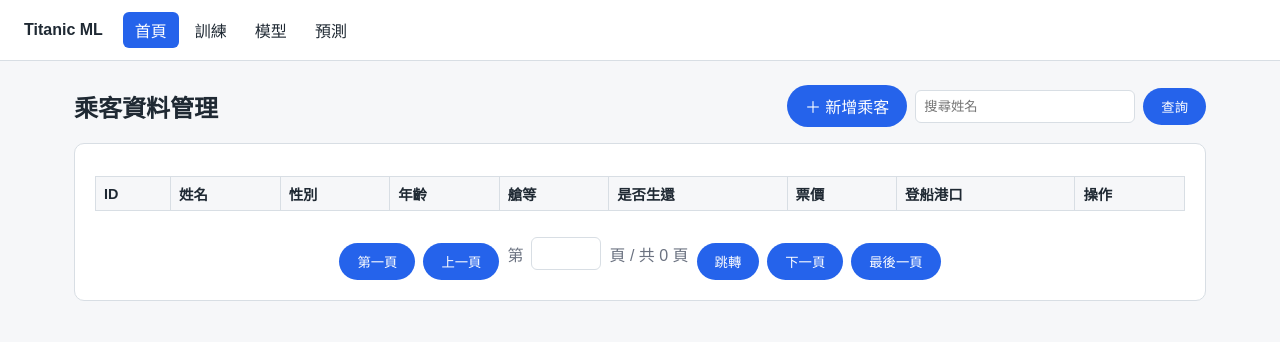
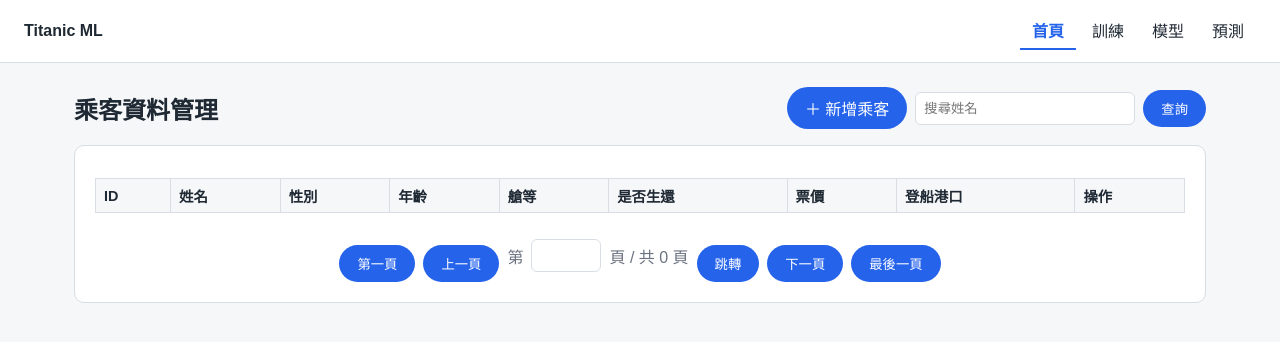
Before and after one commit to ychsieh725/titanic_restful_project, a Flask app: page / in a window 1280 px wide. Shown: the top 342 px of the page. Run offline with Flask 3, Linux system fonts and the light colour scheme; data that the repository does not hold is empty.

Commit message:
style(web): right-align nav links and use underline for active page
WHY:
導覽列當前頁用整塊藍底較重，與膠囊按鈕風格混淆；連結靠左也未善用橫向空間。

WHAT:
- nav .brand 改 margin-right: auto，把品牌留左、其餘連結推到右側。
- active 樣式由藍底白字改為底線指示（border-bottom 2px 品牌色 + 品牌色字 + 加粗）；
  非 active 連結預留等高透明 border-bottom，避免切換時版面上下跳動。

IMPACT:
- 純導覽列樣式調整，全站共用 base.html 一致受惠；無行為/路由變更。

Co-Authored-By: Claude Opus 4.8 <noreply@anthropic.com>

```diff
--- a/templates/base.html
+++ b/templates/base.html
@@ -38,7 +38,8 @@
 
         nav .brand {
             font-weight: 700;
-            margin-right: 16px;
+            /* 把品牌留在左側，其餘連結推到右側 */
+            margin-right: auto;
         }
 
         nav a {
@@ -46,6 +47,8 @@
             border-radius: 6px;
             text-decoration: none;
             color: var(--fg);
+            /* 預留與 active 底線等高的透明邊框，避免切換時版面跳動 */
+            border-bottom: 2px solid transparent;
         }
 
         nav a:hover {
@@ -53,8 +56,10 @@
         }
 
         nav a.active {
-            background: var(--brand);
-            color: #fff;
+            color: var(--brand);
+            font-weight: 600;
+            border-bottom-color: var(--brand);
+            border-radius: 0;
         }
 
         main {
```
